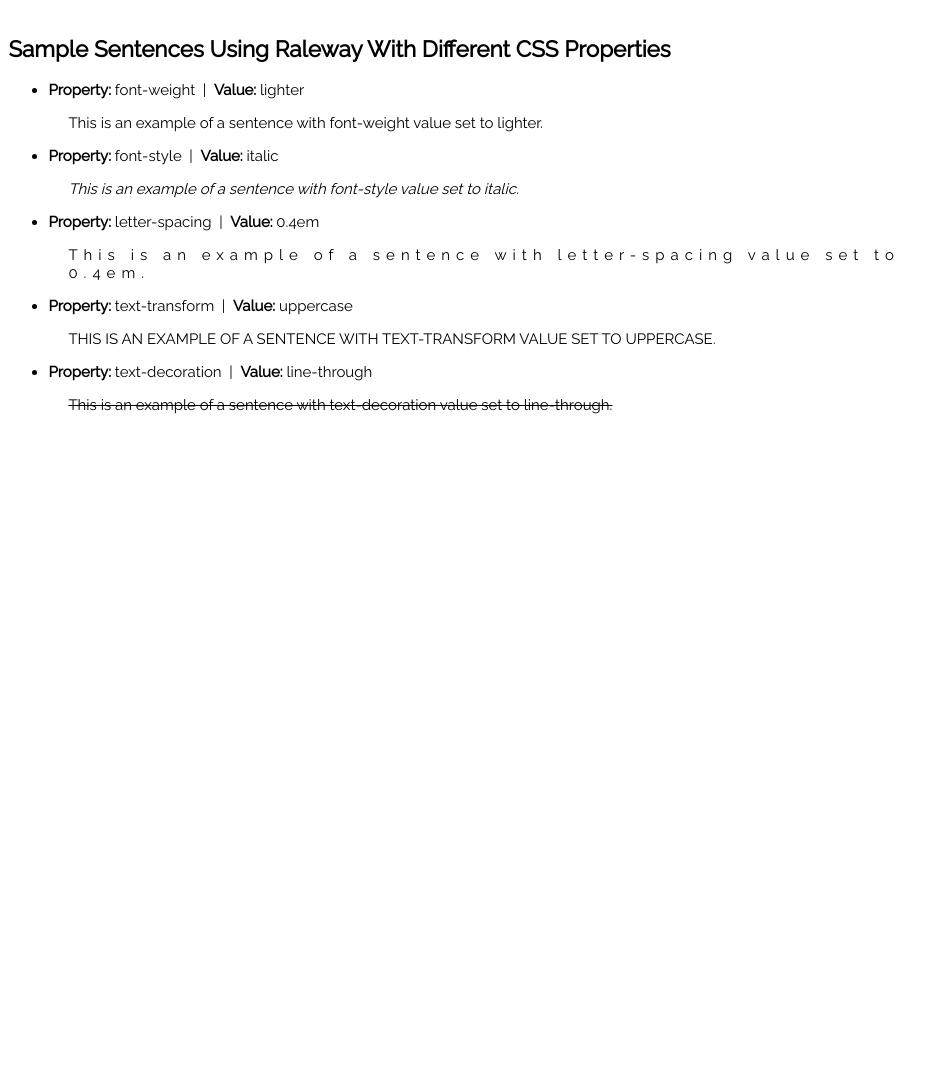
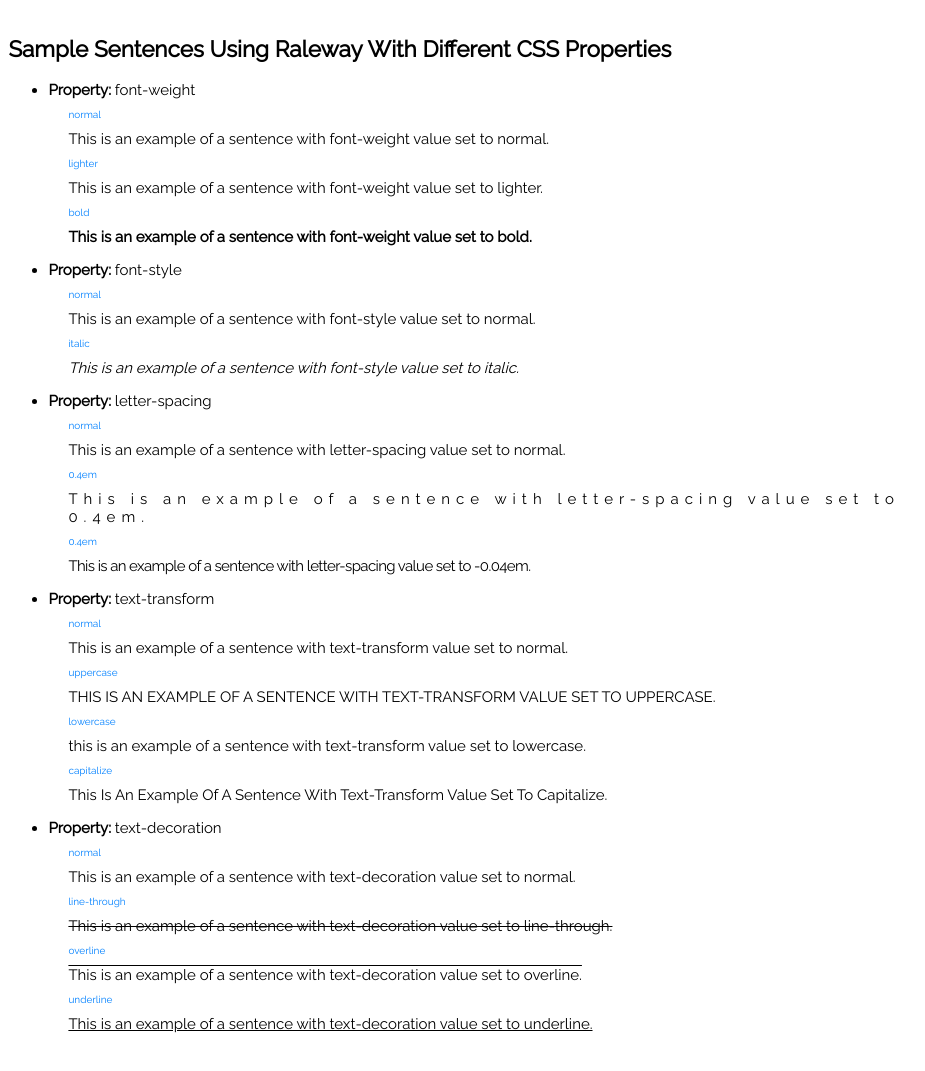
Before and after one commit to JG-Wustl/ifspring2018, a plain HTML site: page type-styles/index.html in a window 1280 px wide. Shown: the part 930-2001 px from the top of the page, without its empty margins (141-1066 px from the left). Before the commit the page ends 1437 px from the top, so only its background shows below. Drawn offline with Linux system fonts and the light colour scheme.

Commit message:
updated type styles

```diff
--- a/type-styles/css/main.css
+++ b/type-styles/css/main.css
@@ -2,8 +2,11 @@ html,body {
 	height: 100%;
 	font-size: 15px;
 }
-#sample-sentences li p {
+p {
 	font-size: 15px;
+}
+strong {
+	font-weight: 900;
 }
 #typeface, #sample-sentences {
 	padding: 15px;
@@ -33,26 +36,44 @@ tr:nth-child(6) {
 tr:hover {
 	background-color:#f5f5f5;
 }
-.new-style p {
-	font-size: 14px;
+.bold {
+	font-weight: bold;
 }
-.new-style .font-weight {
+.lighter {
 	font-weight: lighter;
-	padding-left: 20px;
 }
-.new-style .font-style {
+.italic {
 	font-style: italic;
-	padding-left: 20px;
 }
-.new-style .letter-spacing {
-	letter-spacing: 0.4em;
-	padding-left: 20px;
+.pos-em {
+	letter-spacing: 0.4em
 }
-.new-style .text-transform {
+.neg-em {
+	letter-spacing: -.04em
+}
+.uppercase {
 	text-transform: uppercase;
-	padding-left: 20px;
 }
-.new-style .text-decoration {
+.capitalize {
+	text-transform: capitalize;
+}
+.lowercase {
+	text-transform: lowercase;
+}
+.underline {
+	text-decoration: underline;
+}
+.line-through {
 	text-decoration: line-through;
-	padding-left: 20px;
 }
+.overline {
+	text-decoration: overline;
+}
+.value {
+	color: #0080ff;
+	font-size: 10px;
+    line-height: 1px;
+}
+.new-style p:not(:first-child) {
+    padding-left: 20px;
+}
--- a/type-styles/index.html
+++ b/type-styles/index.html
@@ -66,24 +66,52 @@
 			<h2>Sample Sentences Using <strong>Raleway</strong> With Different CSS Properties</h2>
 			<ul>
 				<li class="new-style">
-					<p><strong>Property:</strong> font-weight &nbsp;|&nbsp; <strong>Value:</strong> lighter</p>
-					<p class="font-weight">This is an example of a sentence with font-weight value set to lighter.</p>
+					<p><strong>Property:</strong> font-weight</p>
+					<p class="value">normal</p>
+					<p class="normal">This is an example of a sentence with font-weight value set to normal.</p>
+					<p class="value">lighter</p>
+					<p class="lighter">This is an example of a sentence with font-weight value set to lighter.</p>
+					<p class="value">bold</p>
+					<p class="bold">This is an example of a sentence with font-weight value set to bold.</p>
+
 				</li>
 				<li class="new-style">
-					<p><strong>Property:</strong> font-style &nbsp;|&nbsp; <strong>Value:</strong> italic</p>
-					<p class="font-style">This is an example of a sentence with font-style value set to italic.</p>
+					<p><strong>Property:</strong> font-style</p>
+					<p class="value">normal</p>
+					<p class="normal">This is an example of a sentence with font-style value set to normal.</p>
+					<p class="value">italic</p>
+					<p class="italic">This is an example of a sentence with font-style value set to italic.</p>
 				</li>
 				<li class="new-style">
-					<p><strong>Property:</strong> letter-spacing &nbsp;|&nbsp; <strong>Value:</strong> 0.4em</p>
-					<p class="letter-spacing">This is an example of a sentence with letter-spacing value set to 0.4em.</p>
+					<p><strong>Property:</strong> letter-spacing</p>
+					<p class="value">normal</p>
+					<p class="normal">This is an example of a sentence with letter-spacing value set to normal.</p>
+					<p class="value">0.4em</p>
+					<p class="pos-em">This is an example of a sentence with letter-spacing value set to 0.4em.</p>
+					<p class="value">0.4em</p>
+					<p class="neg-em">This is an example of a sentence with letter-spacing value set to -0.04em.</p>
 				</li>
 				<li class="new-style">
-					<p><strong>Property:</strong> text-transform &nbsp;|&nbsp; <strong>Value:</strong> uppercase</p>
-					<p class="text-transform">This is an example of a sentence with text-transform value set to uppercase.</p>
+					<p><strong>Property:</strong> text-transform</p>
+					<p class="value">normal</p>
+					<p class="normal">This is an example of a sentence with text-transform value set to normal.</p>
+					<p class="value">uppercase</p>
+					<p class="uppercase">This is an example of a sentence with text-transform value set to uppercase.</p>
+					<p class="value">lowercase</p>
+					<p class="lowercase">This is an example of a sentence with text-transform value set to lowercase.</p>
+					<p class="value">capitalize</p>
+					<p class="capitalize">This is an example of a sentence with text-transform value set to capitalize.</p>
 				</li>
 				<li class="new-style">
-					<p><strong>Property:</strong> text-decoration &nbsp;|&nbsp; <strong>Value:</strong> line-through</p>
-					<p class="text-decoration">This is an example of a sentence with text-decoration value set to line-through.</p>
+					<p><strong>Property:</strong> text-decoration</p>
+					<p class="value">normal</p>
+					<p class="normal">This is an example of a sentence with text-decoration value set to normal.</p>
+					<p class="value">line-through</p>
+					<p class="line-through">This is an example of a sentence with text-decoration value set to line-through.</p>
+					<p class="value">overline</p>
+					<p class="overline">This is an example of a sentence with text-decoration value set to overline.</p>
+					<p class="value">underline</p>
+					<p class="underline">This is an example of a sentence with text-decoration value set to underline.</p>
 				</li>
 			</ul>
 		</section>
```
